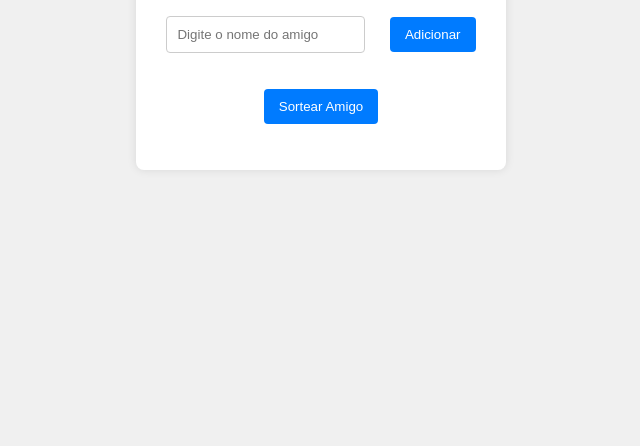
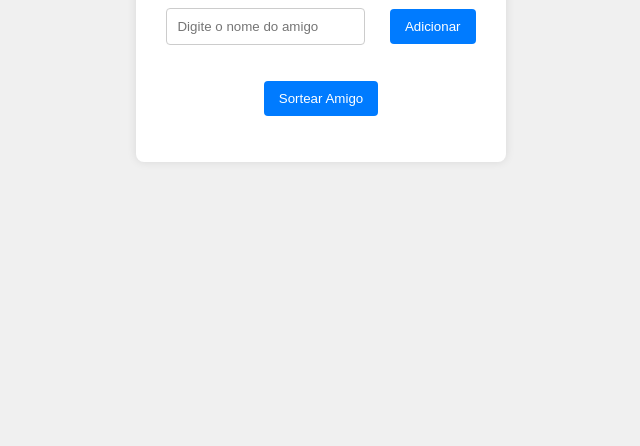
Before and after one commit to josefaquino/amigo-secreto, a plain HTML site: page index.html in a window 1280 px wide. Shown: the part 370-816 px from the top of the page, without its empty margins (319-959 px from the left). Drawn offline with Linux system fonts and the light colour scheme.

Commit message:
Update styles.css

```diff
--- a/styles.css
+++ b/styles.css
@@ -1,9 +1,10 @@
-body {
-    font-family: Arial, sans-serif;
+html, body {
+    height: 100%;
+    margin: 0;
     display: flex;
     justify-content: center;
     align-items: center;
-    height: 100vh;
+    font-family: Arial, sans-serif;
     background-color: #f0f0f0;
 }
 
```
